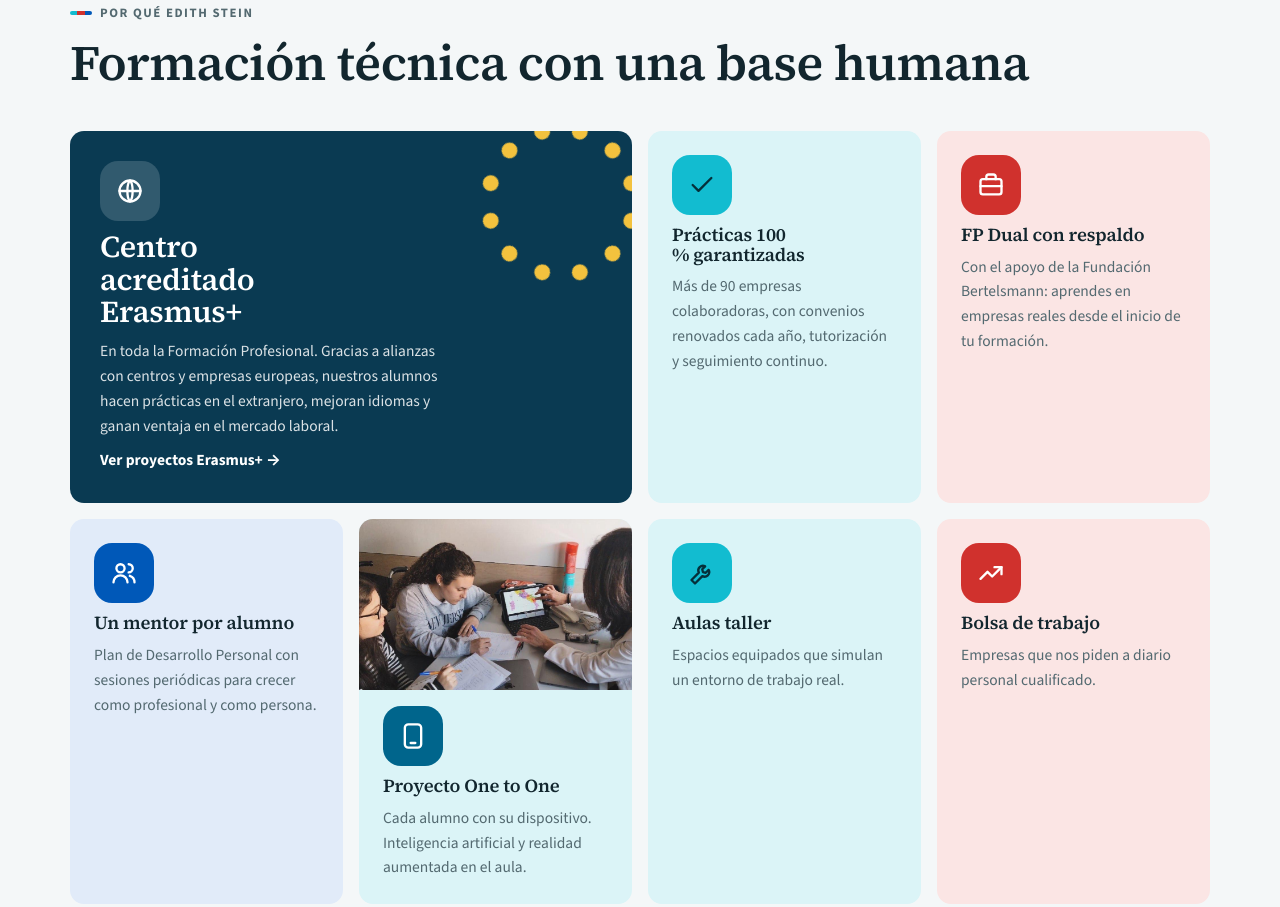
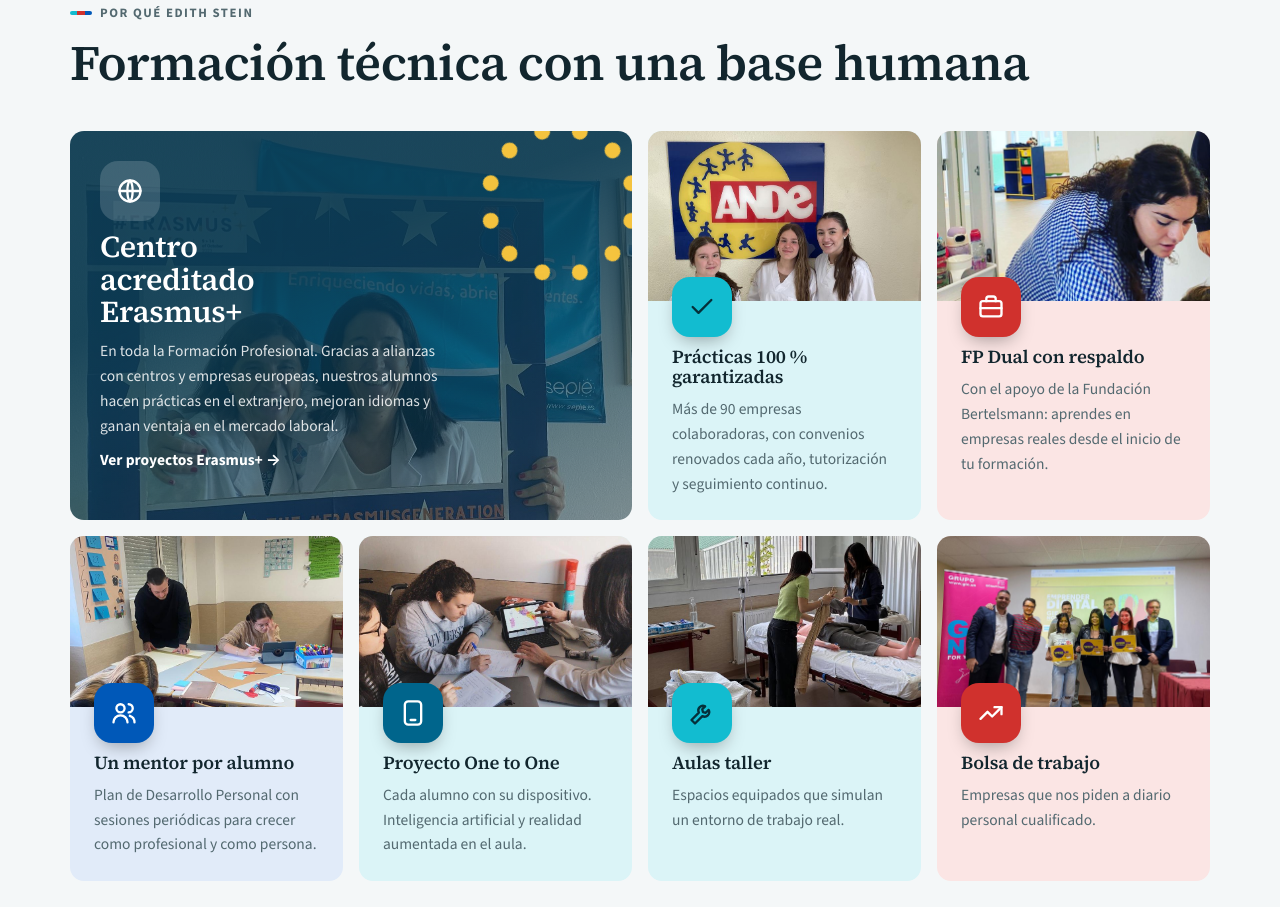
Before and after one commit to jesusparrillacobos/fpedithstein, a plain HTML site: page index.html in a window 1280 px wide. Shown: the part 4839-5746 px from the top of the page. Drawn offline with nearby package versions, Linux system fonts and the light colour scheme.

Commit message:
Por qué Edith Stein: foto en todas las tarjetas y en Erasmus+
Co-Authored-By: Claude Opus 5.5 <noreply@anthropic.com>
Claude-Session: https://claude.ai/code/session_01HrRhf7BcRL299SXkd9MMmB

```diff
--- a/index.html
+++ b/index.html
@@ -24,6 +24,8 @@
 .hero .motto{margin-top:18px;font-family:var(--display);font-size:clamp(1.25rem,2.4vw,1.6rem);font-weight:600;color:#fff;display:flex;flex-wrap:wrap;gap:.1em .35em;align-items:center}
 .hero .motto::before{content:"";width:34px;height:3px;border-radius:3px;background:linear-gradient(90deg,#12bcd0 0 33%,#d0312d 33% 66%,#2f7fe0 66%);margin-right:.4em}
 .hero .motto span{color:#4fd8e6}
+.razon.big{background:linear-gradient(160deg,rgba(10,58,82,.92) 35%,rgba(10,58,82,.45)),url("img/q17-erasmus-days.jpg") center 30%/cover!important}
+.razon.has-photo .ico{margin-top:-40px;position:relative;box-shadow:0 8px 18px -6px rgba(0,0,0,.35)}
 </style>
 <title>Formación Profesional · Colegio Edith Stein</title>
 <meta name="description" content="Formación Profesional en el Colegio Edith Stein (Usera, Madrid): Grado Medio y Grado Superior en modalidad dual.">
@@ -679,12 +681,12 @@ nav.main a.btn{border-radius:10px}
           <p>En toda la Formación Profesional. Gracias a alianzas con centros y empresas europeas, nuestros alumnos hacen prácticas en el extranjero, mejoran idiomas y ganan ventaja en el mercado laboral.</p>
           <p class="more">Ver proyectos Erasmus+ →</p>
         </a>
-        <div class="razon r1"><div class="ico i1"><svg viewBox="0 0 24 24" fill="none" stroke="currentColor" stroke-width="2" stroke-linecap="round" stroke-linejoin="round"><path d="M20 6L9 17l-5-5"/></svg></div><h3>Prácticas 100 % garantizadas</h3><p>Más de 90 empresas colaboradoras, con convenios renovados cada año, tutorización y seguimiento continuo.</p></div>
-        <div class="razon r3"><div class="ico i3"><svg viewBox="0 0 24 24" fill="none" stroke="currentColor" stroke-width="2" stroke-linecap="round" stroke-linejoin="round"><rect x="3" y="7" width="18" height="13" rx="2"/><path d="M8 7V5a2 2 0 012-2h4a2 2 0 012 2v2M3 13h18"/></svg></div><h3>FP Dual con respaldo</h3><p>Con el apoyo de la Fundación Bertelsmann: aprendes en empresas reales desde el inicio de tu formación.</p></div>
-        <div class="razon r2"><div class="ico i2"><svg viewBox="0 0 24 24" fill="none" stroke="currentColor" stroke-width="2" stroke-linecap="round" stroke-linejoin="round"><circle cx="9" cy="8" r="3.5"/><path d="M3 20c0-3.3 2.7-6 6-6s6 2.7 6 6"/><path d="M16 4.5a3.5 3.5 0 010 7M21 20c0-2.6-1.6-4.8-4-5.6"/></svg></div><h3>Un mentor por alumno</h3><p>Plan de Desarrollo Personal con sesiones periódicas para crecer como profesional y como persona.</p></div>
+        <div class="razon r1 has-photo"><img class="rphoto" src="img/q05-practicas-ande.jpg" alt="Alumnas en prácticas en Fundación ANDE" loading="lazy" style="object-position:50% 25%"><div class="ico i1"><svg viewBox="0 0 24 24" fill="none" stroke="currentColor" stroke-width="2" stroke-linecap="round" stroke-linejoin="round"><path d="M20 6L9 17l-5-5"/></svg></div><h3>Prácticas 100&nbsp;% garantizadas</h3><p>Más de 90 empresas colaboradoras, con convenios renovados cada año, tutorización y seguimiento continuo.</p></div>
+        <div class="razon r3 has-photo"><img class="rphoto" src="img/q16-practicas-infantil.jpg" alt="Alumna en prácticas en una escuela infantil" loading="lazy" style="object-position:50% 30%"><div class="ico i3"><svg viewBox="0 0 24 24" fill="none" stroke="currentColor" stroke-width="2" stroke-linecap="round" stroke-linejoin="round"><rect x="3" y="7" width="18" height="13" rx="2"/><path d="M8 7V5a2 2 0 012-2h4a2 2 0 012 2v2M3 13h18"/></svg></div><h3>FP Dual con respaldo</h3><p>Con el apoyo de la Fundación Bertelsmann: aprendes en empresas reales desde el inicio de tu formación.</p></div>
+        <div class="razon r2 has-photo"><img class="rphoto" src="img/q12-trabajo-aula.jpg" alt="Alumnos trabajando en el aula" loading="lazy" style="object-position:50% 35%"><div class="ico i2"><svg viewBox="0 0 24 24" fill="none" stroke="currentColor" stroke-width="2" stroke-linecap="round" stroke-linejoin="round"><circle cx="9" cy="8" r="3.5"/><path d="M3 20c0-3.3 2.7-6 6-6s6 2.7 6 6"/><path d="M16 4.5a3.5 3.5 0 010 7M21 20c0-2.6-1.6-4.8-4-5.6"/></svg></div><h3>Un mentor por alumno</h3><p>Plan de Desarrollo Personal con sesiones periódicas para crecer como profesional y como persona.</p></div>
         <div class="razon r4 has-photo"><img class="rphoto" src="img/q11-tablet.jpg" alt="Alumnas trabajando con la tableta" loading="lazy"><div class="ico i4"><svg viewBox="0 0 24 24" fill="none" stroke="currentColor" stroke-width="2" stroke-linecap="round" stroke-linejoin="round"><rect x="5" y="2" width="14" height="20" rx="3"/><path d="M10 18h4"/></svg></div><h3>Proyecto One to One</h3><p>Cada alumno con su dispositivo. Inteligencia artificial y realidad aumentada en el aula.</p></div>
-        <div class="razon r1"><div class="ico i1"><svg viewBox="0 0 24 24" fill="none" stroke="currentColor" stroke-width="2" stroke-linecap="round" stroke-linejoin="round"><path d="M14.7 6.3a4 4 0 00-5.4 5.4L3 18l3 3 6.3-6.3a4 4 0 005.4-5.4l-2.5 2.5-2.4-.6-.6-2.4 2.5-2.5z"/></svg></div><h3>Aulas taller</h3><p>Espacios equipados que simulan un entorno de trabajo real.</p></div>
-        <div class="razon r3"><div class="ico i3"><svg viewBox="0 0 24 24" fill="none" stroke="currentColor" stroke-width="2" stroke-linecap="round" stroke-linejoin="round"><path d="M3 17l6-6 4 4 8-8"/><path d="M15 7h6v6"/></svg></div><h3>Bolsa de trabajo</h3><p>Empresas que nos piden a diario personal cualificado.</p></div>
+        <div class="razon r1 has-photo"><img class="rphoto" src="img/p06-aula-dependencia.jpg" alt="Aula taller de Dependencia" loading="lazy" style="object-position:40% 55%"><div class="ico i1"><svg viewBox="0 0 24 24" fill="none" stroke="currentColor" stroke-width="2" stroke-linecap="round" stroke-linejoin="round"><path d="M14.7 6.3a4 4 0 00-5.4 5.4L3 18l3 3 6.3-6.3a4 4 0 005.4-5.4l-2.5 2.5-2.4-.6-.6-2.4 2.5-2.5z"/></svg></div><h3>Aulas taller</h3><p>Espacios equipados que simulan un entorno de trabajo real.</p></div>
+        <div class="razon r3 has-photo"><img class="rphoto" src="img/q08-premio-weekem.jpg" alt="Alumnas premiadas en la Week de Emprendimiento" loading="lazy" style="object-position:50% 45%"><div class="ico i3"><svg viewBox="0 0 24 24" fill="none" stroke="currentColor" stroke-width="2" stroke-linecap="round" stroke-linejoin="round"><path d="M3 17l6-6 4 4 8-8"/><path d="M15 7h6v6"/></svg></div><h3>Bolsa de trabajo</h3><p>Empresas que nos piden a diario personal cualificado.</p></div>
       </div>
 
       <div class="marq">
```
